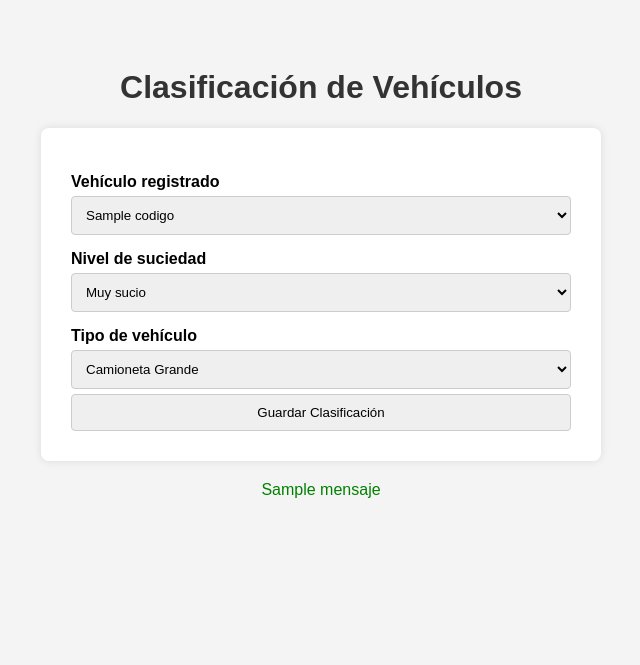
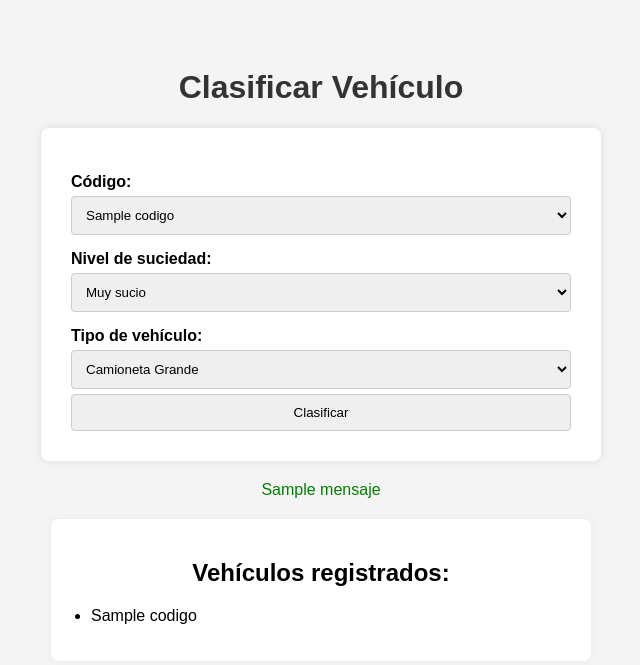
Before and after one commit to Aguilerajr/Xplore-rent-a-car-backend, a FastAPI app: template templates/calidad.html in a window 1280 px wide. Shown: the top 665 px of the page, without its empty margins (319-959 px from the left). Run offline with FastAPI, Linux system fonts and the light colour scheme; the template is opened without the code that fills it: most values are stand-ins (such as "Sample title", 1, 10 or a date in 2020).

```diff
--- a/templates/calidad.html
+++ b/templates/calidad.html
@@ -2,7 +2,7 @@
 <html lang="es">
 <head>
     <meta charset="UTF-8">
-    <title>Panel de Clasificación - Xplore</title>
+    <title>Clasificar Vehículo</title>
     <link rel="icon" href="/static/icon.png" type="image/png">
     <style>
         body {
@@ -40,21 +40,36 @@
             font-size: 16px;
             color: green;
         }
+        .lista {
+            max-width: 500px;
+            margin: 20px auto;
+            background: #fff;
+            padding: 20px;
+            border-radius: 8px;
+            box-shadow: 0 0 8px rgba(0, 0, 0, 0.05);
+        }
+        .lista h2 {
+            text-align: center;
+        }
+        ul {
+            list-style: disc;
+            padding-left: 20px;
+        }
     </style>
 </head>
 <body>
 
-    <h1>Clasificación de Vehículos</h1>
+    <h1>Clasificar Vehículo</h1>
 
     <form action="/clasificar" method="post">
-        <label for="codigo">Vehículo registrado</label>
+        <label for="codigo">Código:</label>
         <select name="codigo" required>
             {% for codigo in vehiculos %}
                 <option value="{{ codigo }}">{{ codigo }}</option>
             {% endfor %}
         </select>
 
-        <label for="suciedad">Nivel de suciedad</label>
+        <label for="suciedad">Nivel de suciedad:</label>
         <select name="suciedad" required>
             <option value="Muy sucio">Muy sucio</option>
             <option value="Normal">Normal</option>
@@ -63,7 +78,7 @@
             <option value="Franeleado">Franeleado</option>
         </select>
 
-        <label for="tipo">Tipo de vehículo</label>
+        <label for="tipo">Tipo de vehículo:</label>
         <select name="tipo" required>
             <option value="Camioneta Grande">Camioneta Grande</option>
             <option value="Camioneta pequeña">Camioneta pequeña</option>
@@ -73,12 +88,21 @@
             <option value="Turismo pequeño">Turismo pequeño</option>
         </select>
 
-        <input type="submit" value="Guardar Clasificación">
+        <input type="submit" value="Clasificar">
     </form>
 
     {% if mensaje %}
         <div class="mensaje">{{ mensaje }}</div>
     {% endif %}
 
+    <div class="lista">
+        <h2>Vehículos registrados:</h2>
+        <ul>
+            {% for codigo in vehiculos %}
+                <li>{{ codigo }}</li>
+            {% endfor %}
+        </ul>
+    </div>
+
 </body>
 </html>
```
